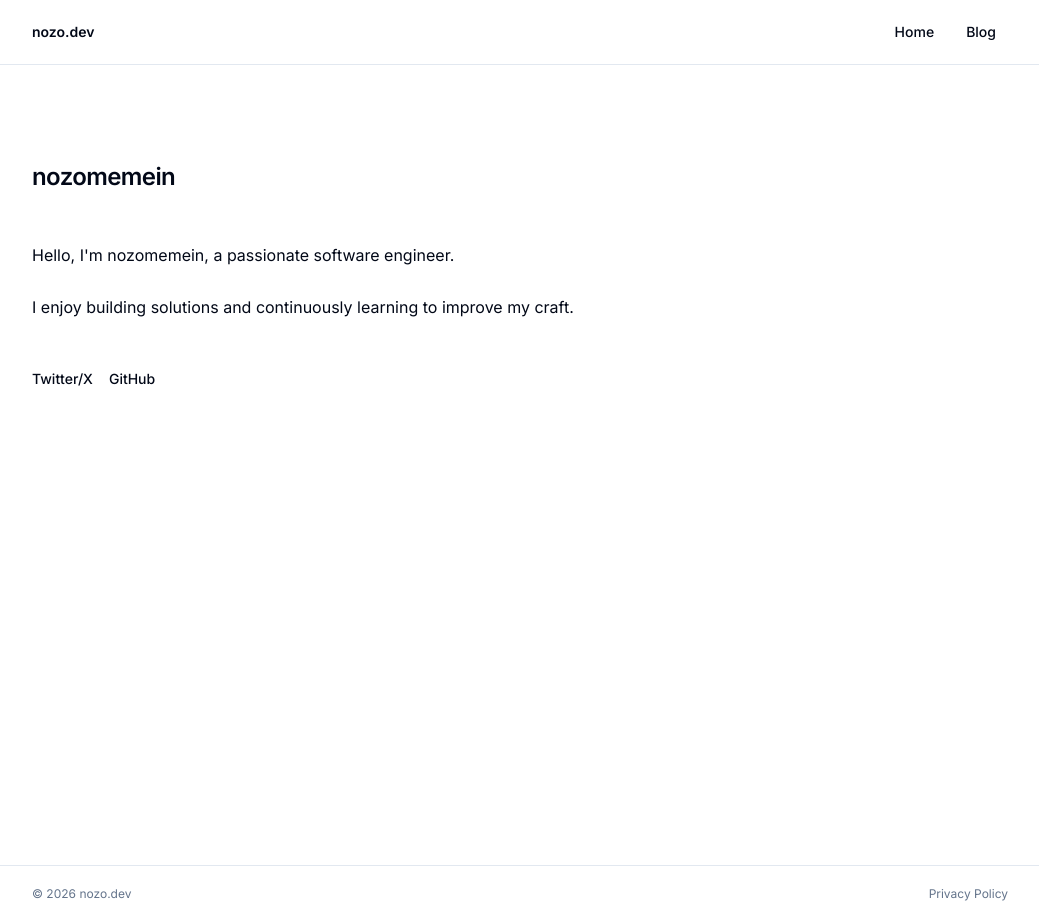
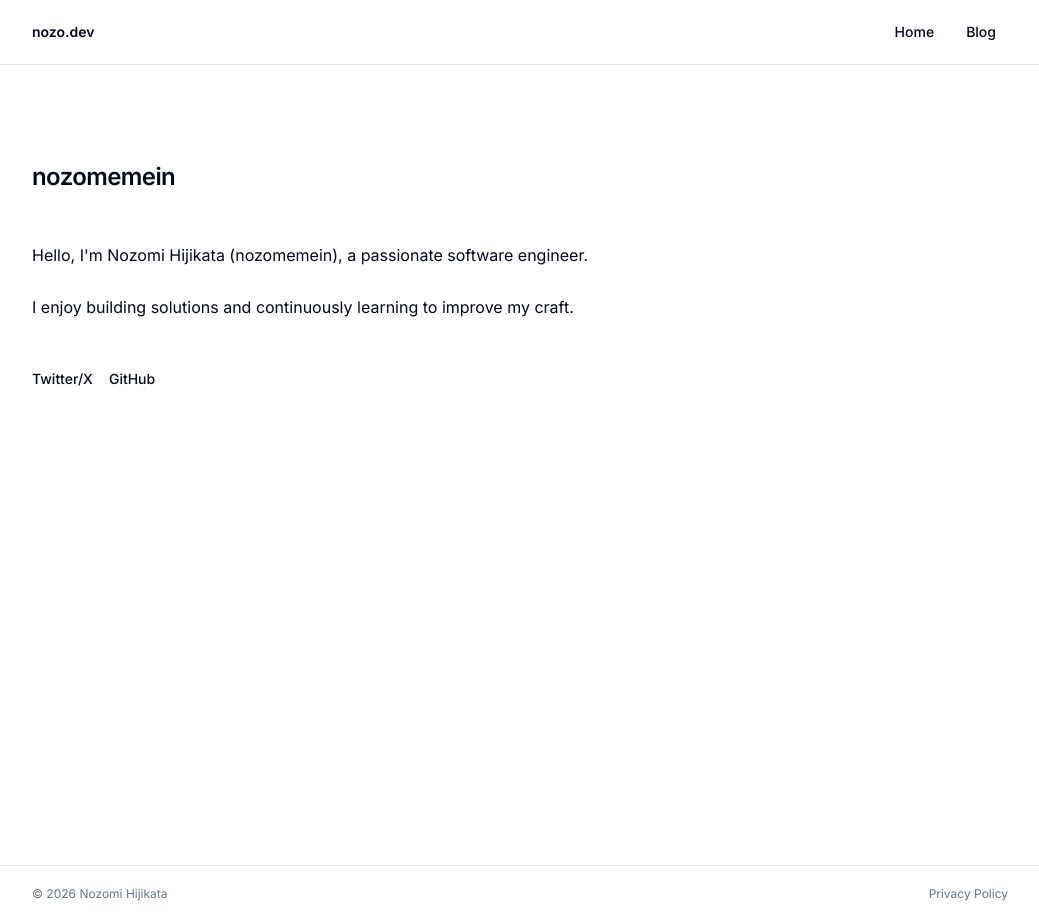
Before and after one commit to nozomemein/nozo.dev, a Next.js app: page / in a window 1280 px wide. Shown: the whole page, without its empty margins (120-1159 px from the left). Built offline with nearby package versions, Linux system fonts and the light colour scheme.

Commit message:
update home

```diff
--- a/app/layout.tsx
+++ b/app/layout.tsx
@@ -45,7 +45,7 @@ export default function RootLayout({
 					<div className="flex-1">{children}</div>
 					<footer className="border-t">
 						<div className="mx-auto flex h-14 w-full max-w-5xl items-center justify-between px-6 text-xs text-muted-foreground">
-							<p>© {new Date().getFullYear()} nozo.dev</p>
+							<p>© {new Date().getFullYear()} Nozomi Hijikata</p>
 							<Link href="/privacy" className="hover:underline">
 								Privacy Policy
 							</Link>
--- a/app/page.tsx
+++ b/app/page.tsx
@@ -12,7 +12,7 @@ export default function Home() {
 			<TypographyH1>nozomemein</TypographyH1>
 			<div>
 				<TypographyP>
-					Hello, I&apos;m nozomemein, a passionate software engineer.
+					Hello, I&apos;m Nozomi Hijikata (nozomemein), a passionate software engineer.
 				</TypographyP>
 				<TypographyP>
 					I enjoy building solutions and continuously learning to improve my
```
